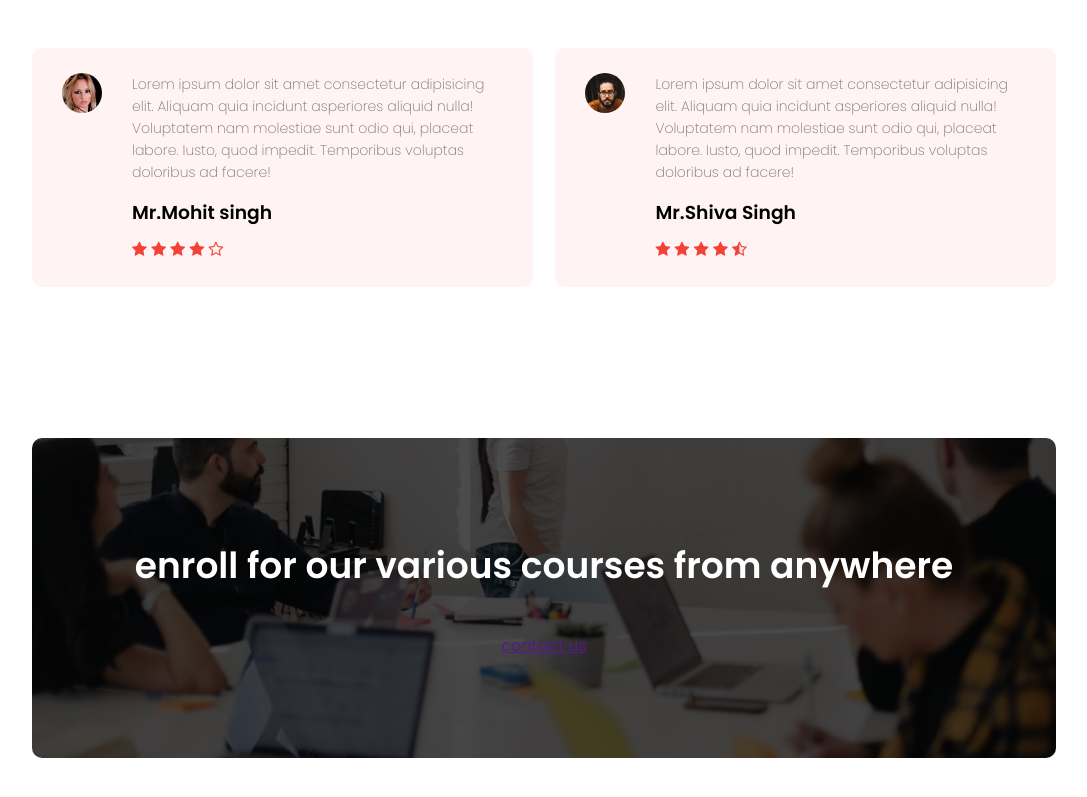
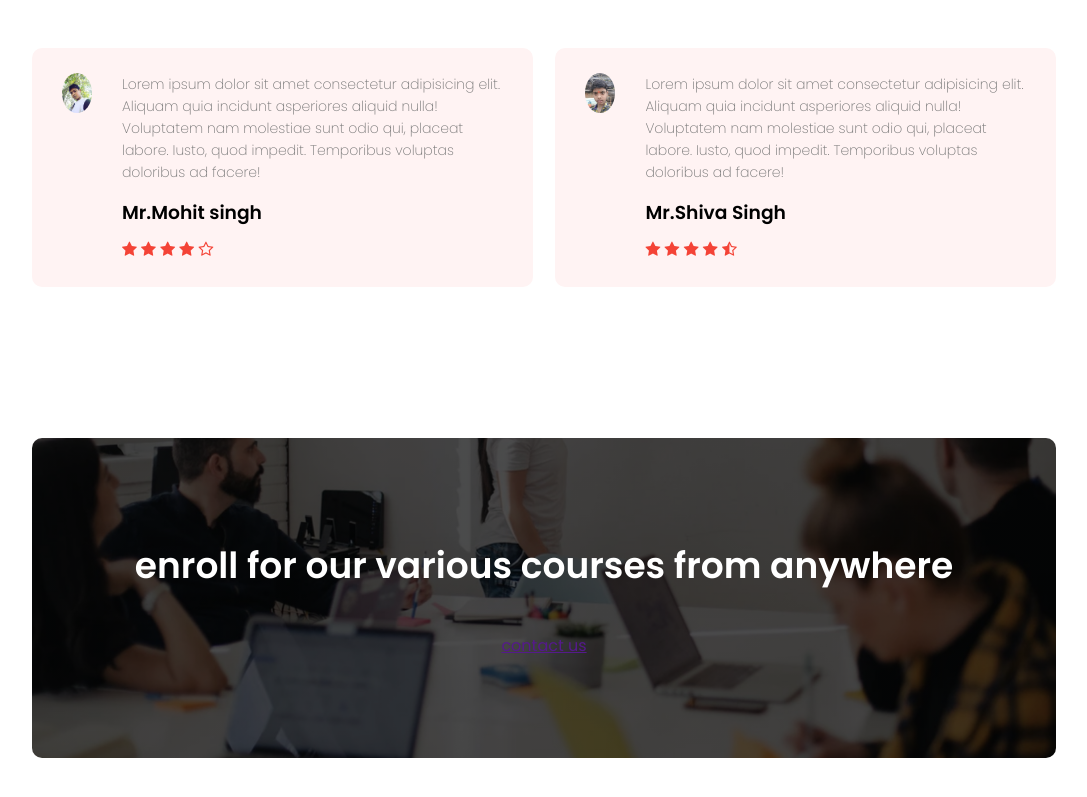
Before and after one commit to Rohit0508/rohit-sweb.github.io, a plain HTML site: page index.html in a window 1280 px wide. Shown: the part 2750-3547 px from the top of the page, without its empty margins (96-1183 px from the left). Drawn offline with Linux system fonts and the light colour scheme.

Commit message:
Update index.html

```diff
--- a/index.html
+++ b/index.html
@@ -109,7 +109,7 @@
     <p>This is one of the best college in our area. The faculty member and staff of this college is very good <br>Mr.Bharat Singh is the principle of this college.</p>
     <div class="row">
         <div class="testimonials-col">
-            <img src="eduford_img/user1.jpg">
+            <img src="eduford_img/mohit.jpeg">
             <div>
                 <p>Lorem ipsum dolor sit amet consectetur adipisicing elit. Aliquam quia incidunt asperiores aliquid nulla! Voluptatem nam molestiae sunt odio qui, placeat labore. Iusto, quod impedit. Temporibus voluptas doloribus ad facere!</p>
                 <h3>Mr.Mohit singh</h3>
@@ -121,7 +121,7 @@
             </div>
         </div>
         <div class="testimonials-col">
-            <img src="eduford_img/user2.jpg">
+            <img src="eduford_img/shiva.jpg">
             <div>
                 <p>Lorem ipsum dolor sit amet consectetur adipisicing elit. Aliquam quia incidunt asperiores aliquid nulla! Voluptatem nam molestiae sunt odio qui, placeat labore. Iusto, quod impedit. Temporibus voluptas doloribus ad facere!</p>
                 <h3>Mr.Shiva Singh</h3>
```
